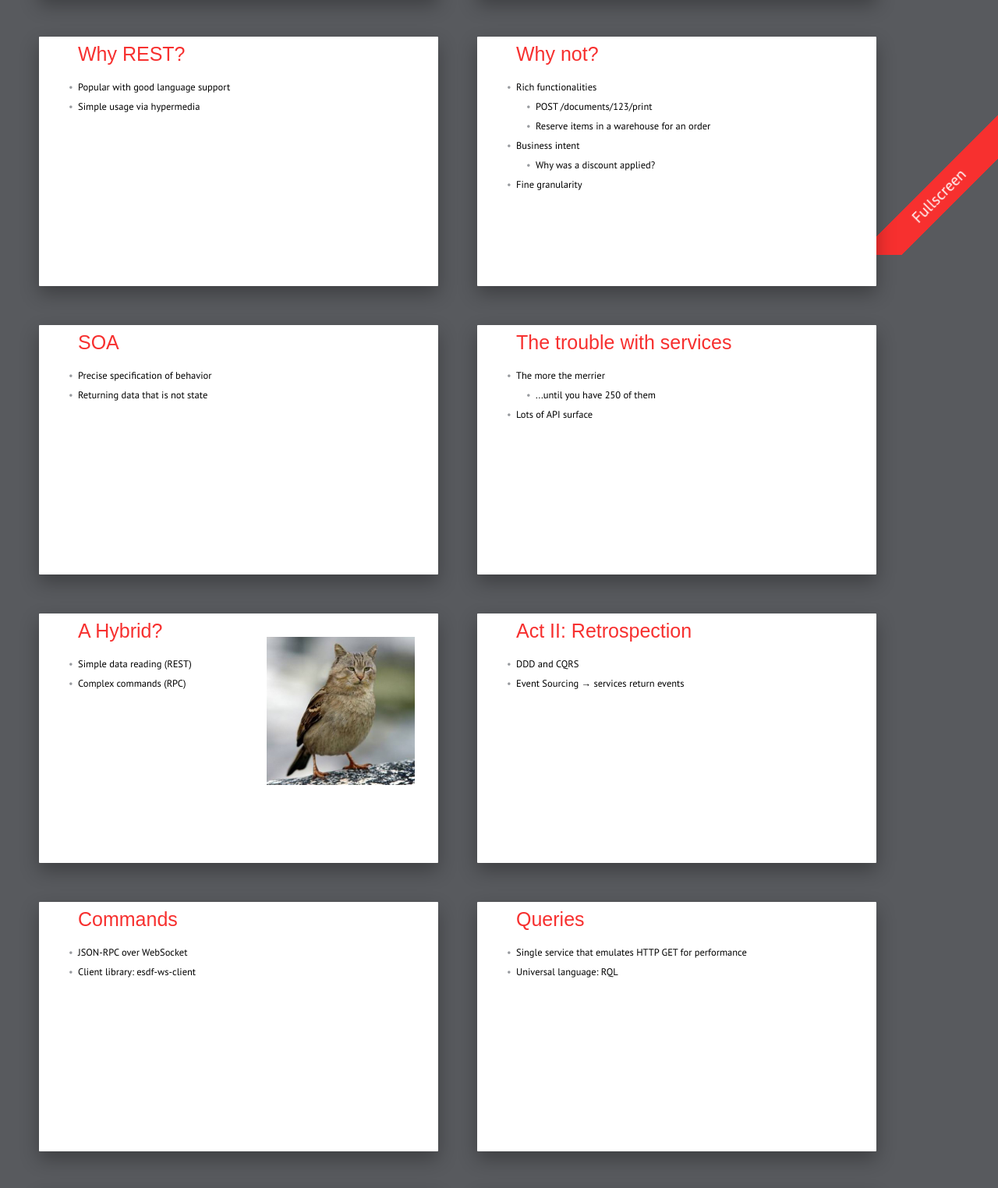
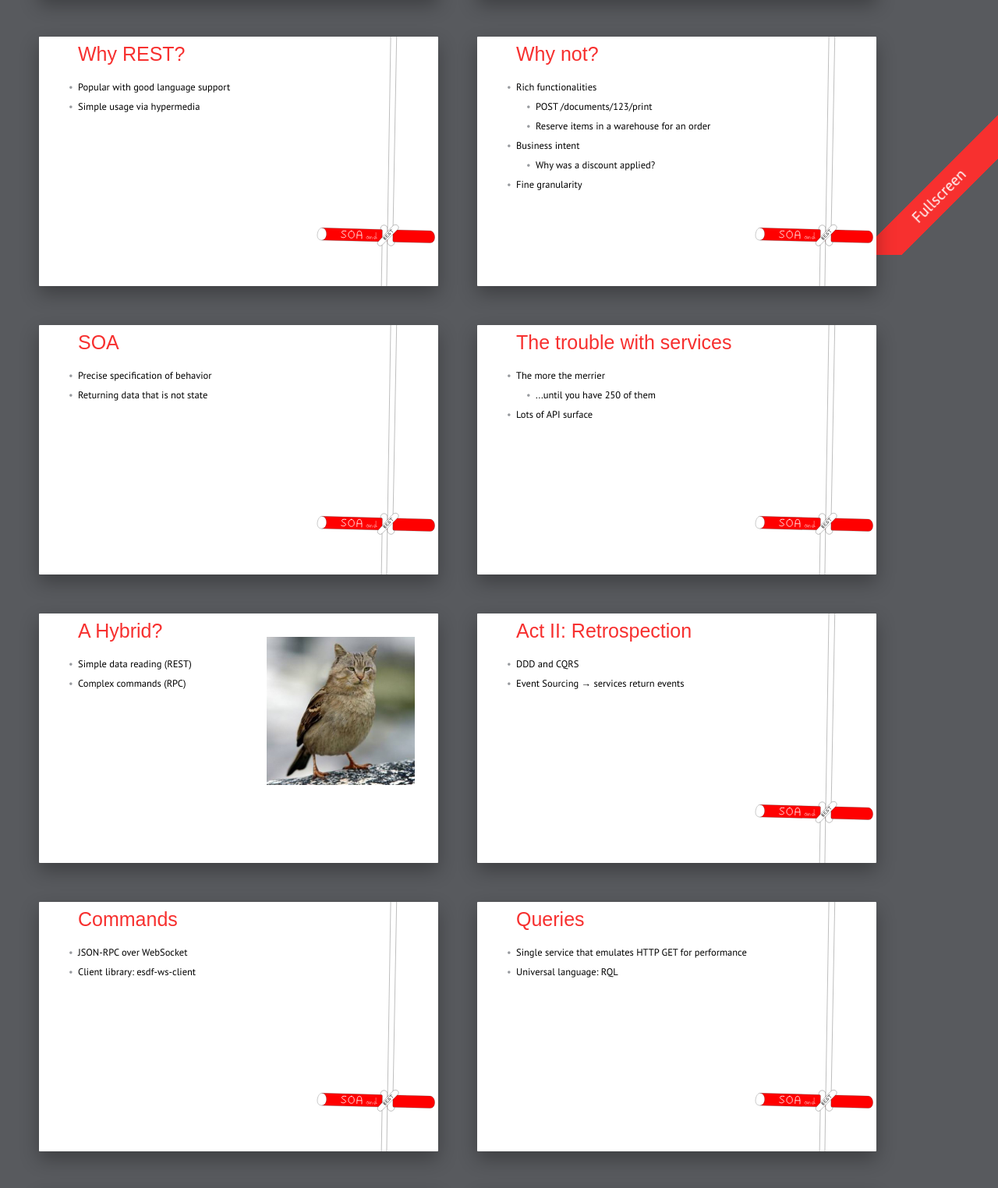
Before and after one commit to rkaw92/warsaw-soa-rest, a plain HTML site: page index.html in a window 1280 px wide. Shown: the part 473-1997 px from the top of the page at 78% size. Drawn offline with Linux system fonts and the light colour scheme; a web font is replaced by a local one.

Commit message:
Added a decorative ribbon to most slides.

```diff
--- a/custom/style.css
+++ b/custom/style.css
@@ -48,3 +48,10 @@
 .diagram.higher {
 	margin-top: -30px;
 }
+
+.decorated {
+	background-image: url("../pictures/ribbon.svg");
+	background-position: 700px 0px;
+	background-size: auto 100%;
+	background-repeat: no-repeat;
+}
--- a/index.html
+++ b/index.html
@@ -53,7 +53,7 @@
 		</div>
 	</section>
 
-	<section class="slide">
+	<section class="slide decorated">
 		<h2>Act I: Preparation</h2>
 		<ul>
 			<!-- D: Hi. Are you making a system right now? -->
@@ -65,7 +65,7 @@
 		</ul>
 	</section>
 
-	<section class="slide">
+	<section class="slide decorated">
 		<h2>Why REST?</h2>
 		<ul>
 			<!-- R: Indeed, my fellow, indeed. REST is as the first breath of spring to the frostbitten tundra of APIs. Behold: it has found many a follower among the young folk, who appreciate the laconic form of meddling with data matter. -->
@@ -77,7 +77,7 @@
 		</ul>
 	</section>
 
-	<section class="slide">
+	<section class="slide decorated">
 		<h2>Why not?</h2>
 		<ul>
 			<!-- R: Not sure. The business domain could contain behaviours that do not map cleanly to REST, and that are non-reversible - the domain might "transcend the data-driven". (Something in Traditional Chinese about water permeating stone.) -->
@@ -98,7 +98,7 @@
 		</ul>
 	</section>
 
-	<section class="slide">
+	<section class="slide decorated">
 		<h2>SOA</h2>
 		<ul>
 			<!-- R: Sounds like a good plan B. The user tells the system what to do and guess what - the system does that thing! What could go wrong? -->
@@ -109,7 +109,7 @@
 		</ul>
 	</section>
 
-	<section class="slide">
+	<section class="slide decorated">
 		<h2>The trouble with services</h2>
 		<ul>
 			<!-- R: Can't be too easy, can it? -->
@@ -133,7 +133,7 @@
 		<img src="pictures/owlcat.jpg" alt="The Owlcat - artist's impression of a hybrid REST/SOA system" class="cat" />
 	</section>
 
-	<section class="slide">
+	<section class="slide decorated">
 		<h2>Act II: Retrospection</h2>
 		<ul>
 			<!-- ... 5 years later, he's managed to build a beta... -->
@@ -145,7 +145,7 @@
 		</ul>
 	</section>
 
-	<section class="slide">
+	<section class="slide decorated">
 		<h2>Commands</h2>
 		<ul>
 			<!-- R: First and foremost, RPC. The bread and butter of life on the back-end. -->
@@ -156,7 +156,7 @@
 		</ul>
 	</section>
 
-	<section class="slide">
+	<section class="slide decorated">
 		<h2>Queries</h2>
 		<ul>
 			<!-- R: Nope. We have like one service that reads like everything. -->
@@ -192,7 +192,7 @@
 		</ul>
 	</section>
 
-	<section class="slide">
+	<section class="slide decorated">
 		<h2>Act III: Finale</h2>
 		<ul>
 			<!-- R: Is this the way forward? Are we above artificial divisions yet? Who even makes these questions up? -->
@@ -204,7 +204,7 @@
 		</ul>
 	</section>
 
-	<section class="slide">
+	<section class="slide decorated">
 		<h2>Links</h2>
 		<ul>
 			<li>RQL: <a href="https://github.com/greatcare/rql">greatcare/rql</a> (forked - with webpack support)</li>
```
Also changed, not shown: pictures/ribbon.svg (added).
